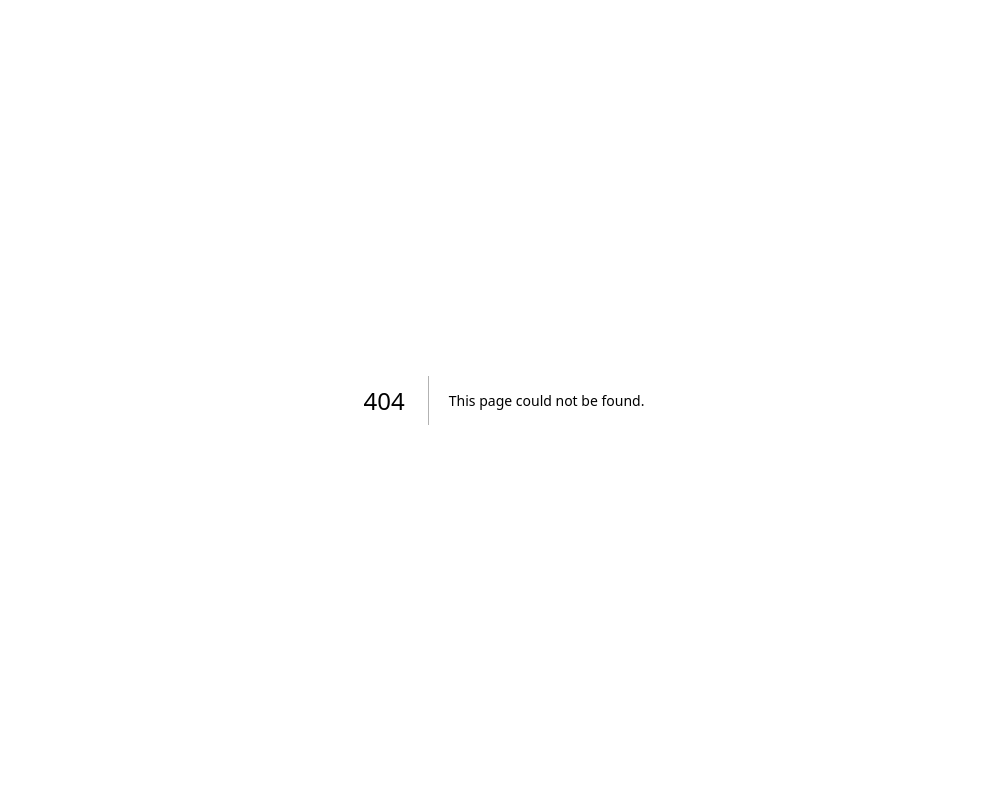
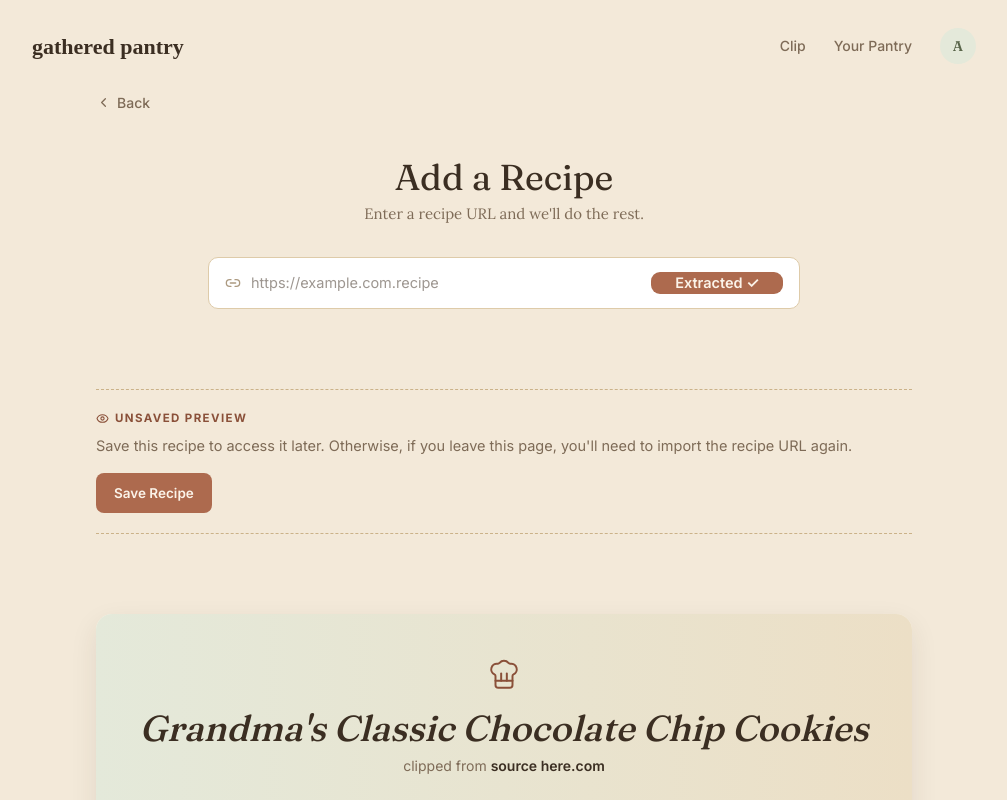
Before and after one commit to vngelynn/recipe-ripper, a Next.js app: page /extract in a window 1280 px wide. Before the commit this address had no page. Shown: the top 800 px of the page, without its empty margins (136-1143 px from the left). Built offline with nearby package versions, Linux system fonts and the light colour scheme.

Commit message:
separate pages

```diff
--- /dev/null
+++ b/src/app/extract/page.tsx
@@ -0,0 +1,59 @@
+"use client"
+import { useState } from "react"
+import { useExtractRecipe } from "../../hooks/useExtractRecipe"
+import UrlForm from "../../components/UrlForm"
+import RecipeDisplay from "@/components/RecipeDisplay"
+import Navbar from "@/components/Navbar"
+import { ChevronLeft } from "lucide-react"
+import PreviewNotice from "@/components/PreviewNotice"
+import Link from "next/link"
+
+const IS_STYLING = true
+
+export default function ExtractPage() {
+  const [submittedUrl, setSubmittedUrl] = useState("")
+
+  const {
+    data: recipe,
+    isLoading,
+    isFetching,
+    isError,
+    error,
+  } = useExtractRecipe({
+    submittedUrl: submittedUrl,
+    isStylingMode: IS_STYLING,
+  })
+
+  const handleCheckRecipe = (url: string) => {
+    setSubmittedUrl(url)
+  }
+
+  if (isError) {
+    console.log("Query error occured: ", error.message)
+  }
+  const isWorking = isLoading || isFetching
+
+  return (
+    <div className='min-h-screen w-full bg-cream text-ink'>
+      <Navbar />
+      <div className='max-w-4xl mx-auto px-10 pb-24'>
+        <Link
+          href='/'
+          className='inline-flex items-center gap-1.5 text-sm font-medium mb-5 cursor-pointer text-ink-soft font-sans-serif'
+        >
+          <ChevronLeft size={15} />
+          Back
+        </Link>
+
+        <UrlForm onUrlSubmit={handleCheckRecipe} isDisabled={isWorking} />
+        {/* TODO: show loading screen if isWorking */}
+        {/* TODO: handle display for errors */}
+        {recipe && (
+          <>
+            <PreviewNotice /> <RecipeDisplay recipe={recipe} />
+          </>
+        )}
+      </div>
+    </div>
+  )
+}
--- a/src/app/page.tsx
+++ b/src/app/page.tsx
@@ -1,55 +1,10 @@
-"use client"
-import { useState } from "react"
-import { useExtractRecipe } from "../hooks/useExtractRecipe"
-import UrlForm from "../components/UrlForm"
-import RecipeDisplay from "@/components/RecipeDisplay"
 import Navbar from "@/components/Navbar"
-import { ChevronLeft } from "lucide-react"
-import PreviewNotice from "@/components/PreviewNotice"
-
-const IS_STYLING = true
 
 export default function Home() {
-  const [submittedUrl, setSubmittedUrl] = useState("")
-
-  const {
-    data: recipe,
-    isLoading,
-    isFetching,
-    isError,
-    error,
-  } = useExtractRecipe({
-    submittedUrl: submittedUrl,
-    isStylingMode: IS_STYLING,
-  })
-
-  const handleCheckRecipe = (url: string) => {
-    setSubmittedUrl(url)
-  }
-
-  if (isError) {
-    console.log("Query error occured: ", error.message)
-  }
-  const isWorking = isLoading || isFetching
-
   return (
     <div className='min-h-screen w-full bg-cream text-ink'>
       <Navbar />
-      <div className='max-w-4xl mx-auto px-10 pb-24'>
-        <a className='inline-flex items-center gap-1.5 text-sm font-medium mb-5 cursor-pointer text-ink-soft font-sans-serif'>
-          <ChevronLeft size={15} />
-          Back
-        </a>
-
-        <UrlForm onUrlSubmit={handleCheckRecipe} isDisabled={isWorking} />
-        {/* TODO: show loading screen if isWorking */}
-        {/* TODO: handle display for errors */}
-        {recipe && (
-          <>
-            <PreviewNotice /> <RecipeDisplay recipe={recipe} />
-          </>
-        )}
-      </div>
+      <div className='max-w-4xl mx-auto px-10 pb-24'>dolla dolla bills</div>
     </div>
   )
 }
--- a/src/components/Navbar.tsx
+++ b/src/components/Navbar.tsx
@@ -1,13 +1,17 @@
+import Link from "next/link"
+
 export default function Navbar() {
   return (
-    <div className='max-w-5xl mx-auto flex items-center justify-between px-10 py-7'>
+    <nav className='max-w-5xl mx-auto flex items-center justify-between px-10 py-7'>
       <div id='logo'>gathered pantry</div>
       <div className='flex items-center gap-7 font-sans-serif'>
-        <a className='navlink'>Clip</a>
+        <Link href='/extract' className='navlink'>
+          Clip
+        </Link>
         <a className='navlink'>Your Pantry</a>
         {/* TODO: dynamically display first name initial */}
         <div id='avatar'>A</div>
       </div>
-    </div>
+    </nav>
   )
 }
```
